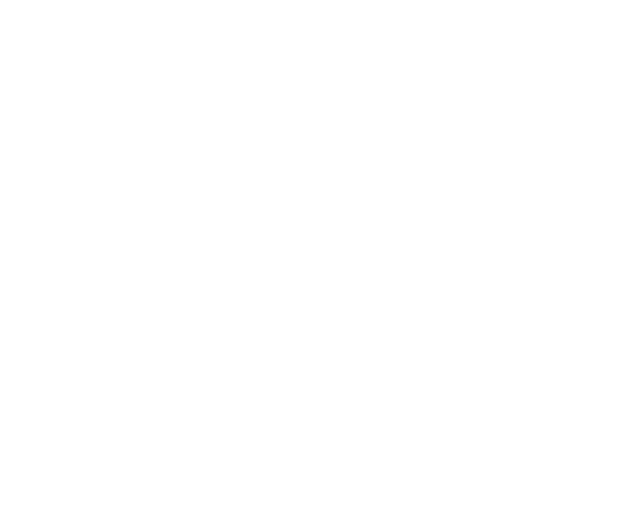
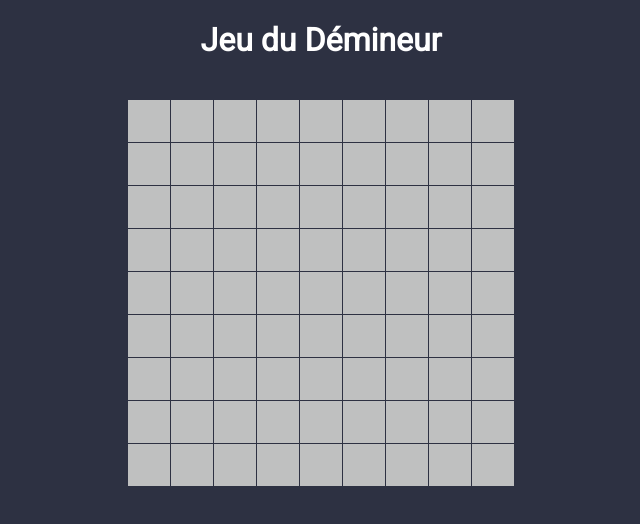
Before and after one commit to Melissa-code/Minesweeper, a plain HTML site: page index.html in a window 1280 px wide. Shown: the whole page, without its empty margins (319-959 px from the left). Drawn offline with Linux system fonts and the light colour scheme.

Commit message:
Display the grid and the bomb when a cell is clicked

```diff
--- a/index.html
+++ b/index.html
@@ -4,11 +4,27 @@
     <meta charset="UTF-8">
     <meta name="viewport" content="width=device-width, initial-scale=1.0">
     <meta name="description" content="Le Démineur (Minesweeper) est un jeu de réflexion dont le but est de localiser des mines cachées dans une grille représentant un champ de mines avec pour seule indication le nombre de mines dans les zones adjacentes. La règle du jeu est simple : le joueur sélectionne une case sur la grille, et cette case révèle un nombre qui indique le nombre de mines se trouvant dans les cases adjacentes. En utilisant ces informations, le joueur doit déduire l’emplacement des mines et les marquer avec des drapeaux pour les éviter.">
+    <link rel="preconnect" href="https://fonts.googleapis.com">
+    <link rel="preconnect" href="https://fonts.gstatic.com" crossorigin>
+    <link href="https://fonts.googleapis.com/css2?family=Roboto&display=swap" rel="stylesheet">
+    <link rel="stylesheet" href="style.css">
     <title>Jeu du démineur</title>
 </head>
+
 <body>
+    <div class="container">
+        <div class="title">
+            <h1>Jeu du Démineur</h1>
+        </div>
+
+        <div id="game">
+            <div id="grid"></div>
+        </div>
+    </div>
 
 <script>
+    const bombe = '💣';
+    const drapeau = '🚩';
     let largeur = 9;
     let hauteur = 9;
     let nbMines = 10;
@@ -25,37 +41,79 @@
             }
             matrice.push(row);
         }
-        console.table(matrice)
+        //console.table(matrice)
     }
 
     /**
-     * Place les mines (position)
+     * Génèrer la position des mines aléatoirement
+     * et les ajouter dans un tableau vecteur
      **/
     function placeMines() {
-        let vecteur = [];
-        let interval = largeur * hauteur;
+        let vecteur = []; // tableau de 1 ligne * n colonnes ou n lignes * 1 colonne
+        let intervalle = largeur * hauteur; // aire
 
         for (let i = 0; i < nbMines; i++) {
-            let positionMine = Math.floor(Math.random()*interval);
+            let positionMine = Math.floor(Math.random() * intervalle);
             // si la position existe déjà
             while (vecteur.includes(positionMine)) {
-                positionMine = Math.floor(Math.random()*interval);
+                positionMine = Math.floor(Math.random() * intervalle);
             }
             vecteur.push(positionMine); //10 positions
+
+            let row = Math.floor(positionMine / largeur);
+            let col = positionMine % largeur;
+            console.log('positionMine:', positionMine, 'row:', row, 'col:', col);
+            matrice[row][col] = -2;
         }
-        console.log(vecteur)
+        console.log(vecteur);
+        console.table(matrice);
     }
+
+    /**
+     *  Afficher la grille de jeu vide
+     **/
+    function displayGame() {
+        let grid = document.getElementById('grid');
+        let table = document.createElement('table');
+        table.classList.add('minesweeper-grid');
+
+        for (let i = 0; i < hauteur; i++) {
+            let row = document.createElement('tr');
+            for (let j = 0; j < largeur; j++) {
+                let cell = document.createElement('td');
+                cell.classList.add('cell');
+                cell.setAttribute('data-row', i);
+                cell.setAttribute('data-col', j);
+                cell.textContent = '';
+
+                // Add event listener for left-click to reveal cell
+                cell.addEventListener('click', function() {
+                    let row = parseInt(cell.getAttribute('data-row'));
+                    let col = parseInt(cell.getAttribute('data-col'));
+                    if (matrice[row][col] === -2) {
+                        cell.textContent = bombe;
+                    } else {
+                        cell.textContent = matrice[row][col] === -1 ? '' : matrice[row][col];
+                    }
+                });
+
+                row.append(cell);
+            }
+            table.append(row);
+        }
+
+        grid.append(table);
+    }
+
 
     initGame()
     placeMines()
-
-    // TO DO :  Afficher le jeu
-    function displayGame() {
-
-    }
+    displayGame()
 
 
-    // détermine les cases dévoilées
+
+
+    // détermine les cases voisines d'une bombe dévoilées // algorithme de fulfil
 
 
 </script>
--- /dev/null
+++ b/style.css
@@ -0,0 +1,28 @@
+body {
+    font-family: "Roboto", sans-serif;
+    font-weight: 400;
+    font-style: normal;
+    background-color: #2d3142;
+    color: white;
+}
+
+h1 {
+    text-align: center;
+}
+
+.minesweeper-grid {
+    border-collapse: collapse;
+    margin: 5vh auto;
+}
+
+.minesweeper-grid .cell {
+    width: 5vh;
+    height: 5vh;
+    border: 1px solid #2d3142;
+    text-align: center;
+    vertical-align: middle;
+    cursor: pointer;
+    font-size: 18px;
+    font-family: 'Roboto', sans-serif;
+    background-color: #bfc0c0;
+}
```
Also changed, not shown: 2 other files.
